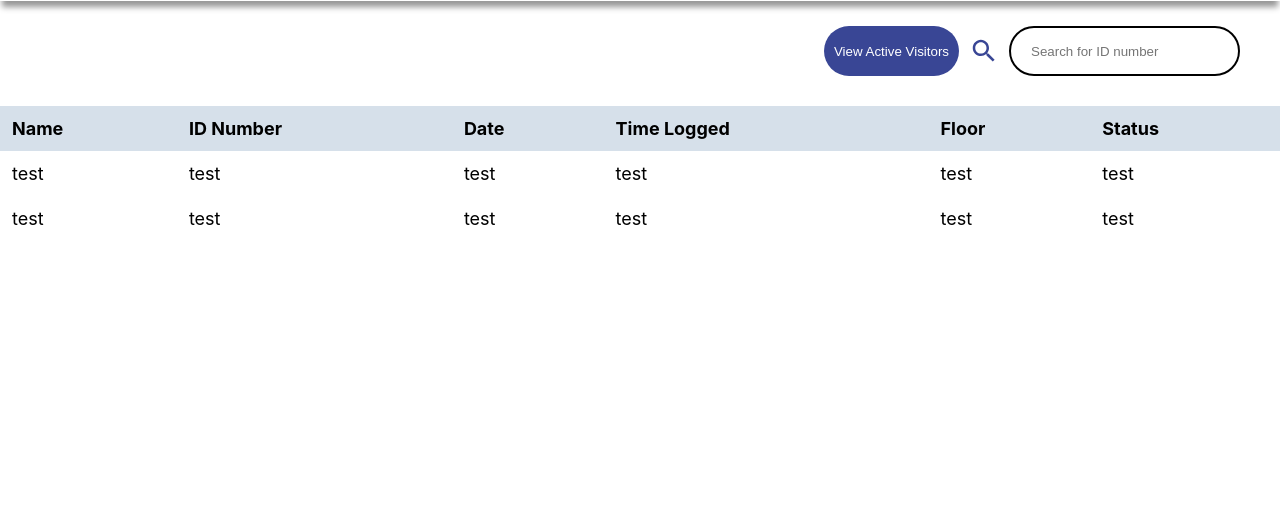
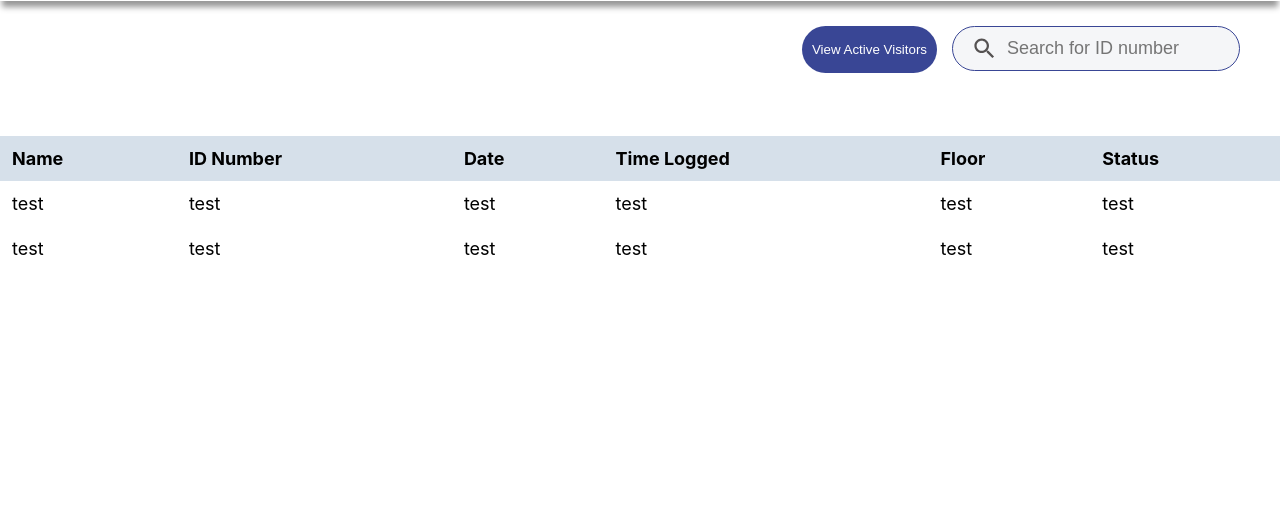
Before and after one commit to zoephens/TAJ-Security-System, a PHP site: page /Monitor.html in a window 1280 px wide. Shown: the part 114-625 px from the top of the page. Run offline with PHP 8.4, Linux system fonts and the light colour scheme.

Commit message:
Fixed search bar

```diff
--- a/MVUI.css
+++ b/MVUI.css
@@ -69,14 +69,47 @@ hr{
     border-style: none;
     background-color: #394695;
     color:white;
+    height: 47px;
+    margin-right: 15px;
 }
 
-#searchbar{
-    border-radius: 40px;
-    padding-left: 20px;
-    padding-right: 30px;
-    border-color: black;
-    border-style: solid;
+.search-bar {
+
+    display: flex;
+    flex-direction: row;
+    align-items: left;
+    margin-bottom: 60px;
+    display: flex;
+    align-items: center;
+    position: relative;
+}
+
+.search-bar input[type="search"] {
+    padding-left: 3rem;
+    width: 100%;
+    box-sizing: border-box;
+    border:none;
+    border-bottom: 0.5px solid #394695;
+    border-top: 0.5px solid #394695;
+    border-left:0.5px solid #394695;
+    border-right: 0.5px solid #394695;
+    font-size: 1rem;
+    line-height: 1.5;
+    height: 2.5rem;
+    border-radius: 1.25rem;
+    background-color:#F5F6F8 ;
+}
+
+.search-bar input[placeholder="Search by Employee ID..."] {
+    padding-left: 5%;
+}
+
+.search-bar svg {
+    position: absolute;
+    left: 0.5rem;
+    width: 1.5rem;
+    height: 1.5rem;
+    fill: rgb(85, 82, 82);
 }
 .searchContainer{
     display: flex;
@@ -112,7 +145,7 @@ td{
 }
 
 .tableContainer{
-    padding-top: 30px;
+    padding-top: 5px;
     justify-content: center;
     align-items: center;
     display: flex;
```
